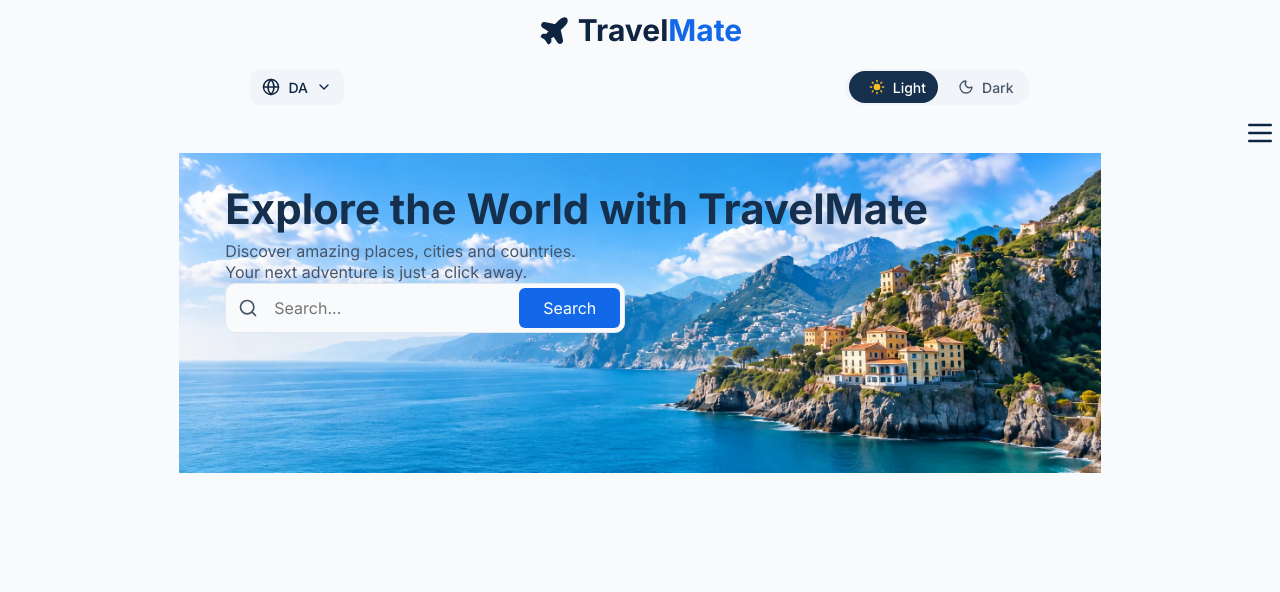
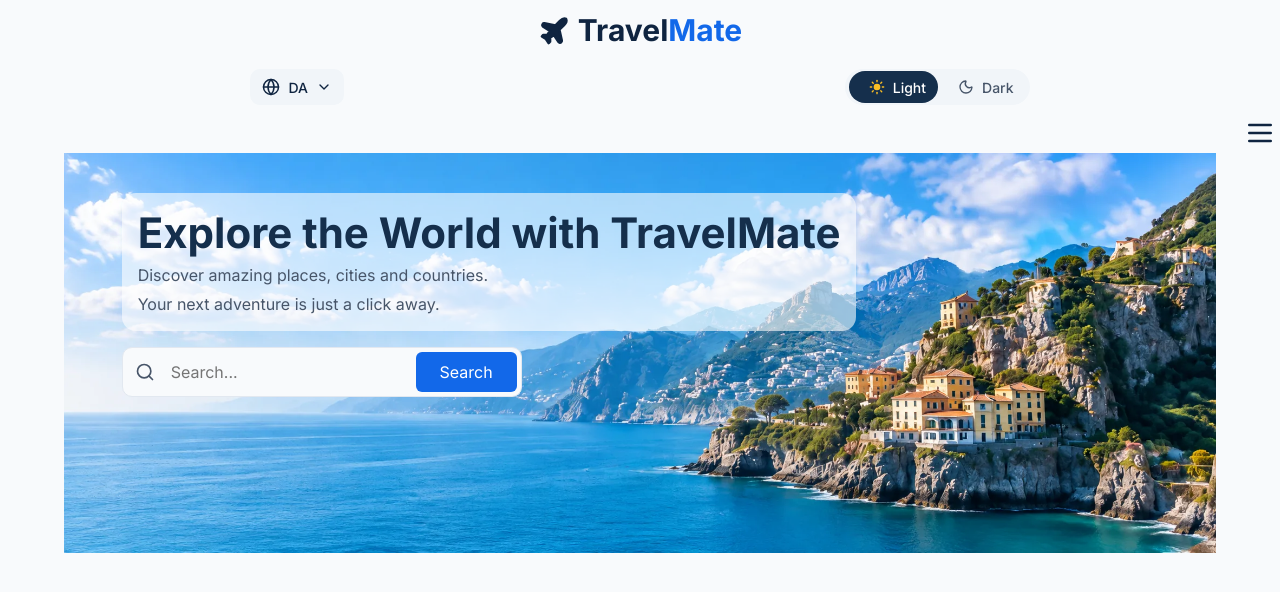
Before and after one commit to JLHammer/travel-mate, a React (Vite) app: page / in a window 1280 px wide. Shown: the top 592 px of the page. Built offline with nearby package versions, Linux system fonts and the light colour scheme.

Commit message:
style: wrap hero text in soft overlay panel and grow hero image

```diff
--- a/src/components/sections/HeroSection.tsx
+++ b/src/components/sections/HeroSection.tsx
@@ -11,7 +11,7 @@ const HeroSectionStyled = styled.section`
 
 const HeroImageWrapper = styled.div`
   width: 100%;
-  height: 40vh;
+  height: 50vh;
   overflow: hidden;
 `;
 
@@ -22,9 +22,17 @@ const HeroImage = styled.img`
   object-position: 85% center;
 `;
 
+const HeroTextBox = styled.div`
+  display: flex;
+  flex-direction: column;
+  gap: ${({ theme }) => theme.spacing.xs};
+  padding: ${({ theme }) => theme.spacing.m};
+  border-radius: ${({ theme }) => theme.radii.l};
+  background-color: ${({ theme }) => theme.colors.overlaySoft};
+`;
+
 const HeroTitle = styled.h1`
   color: ${({ theme }) => theme.colors.contrast};
-  margin-bottom: ${({ theme }) => theme.spacing.xs};
 `;
 
 const HeroText = styled.p`
@@ -37,6 +45,7 @@ const HeroContentWrapper = styled.div`
   display: flex;
   flex-direction: column;
   align-items: start;
+  gap: ${({ theme }) => theme.spacing.m};
   text-align: left;
   position: absolute;
   width: 90%;
@@ -48,9 +57,11 @@ export const HeroSection = () => {
   return (
     <HeroSectionStyled>
       <HeroContentWrapper>
-        <HeroTitle>Explore the World with TravelMate</HeroTitle>
-        <HeroText>Discover amazing places, cities and countries.</HeroText>
-        <HeroText>Your next adventure is just a click away.</HeroText>
+        <HeroTextBox>
+          <HeroTitle>Explore the World with TravelMate</HeroTitle>
+          <HeroText>Discover amazing places, cities and countries.</HeroText>
+          <HeroText>Your next adventure is just a click away.</HeroText>
+        </HeroTextBox>
         <SearchBar />
       </HeroContentWrapper>
       <HeroImageWrapper>
```
